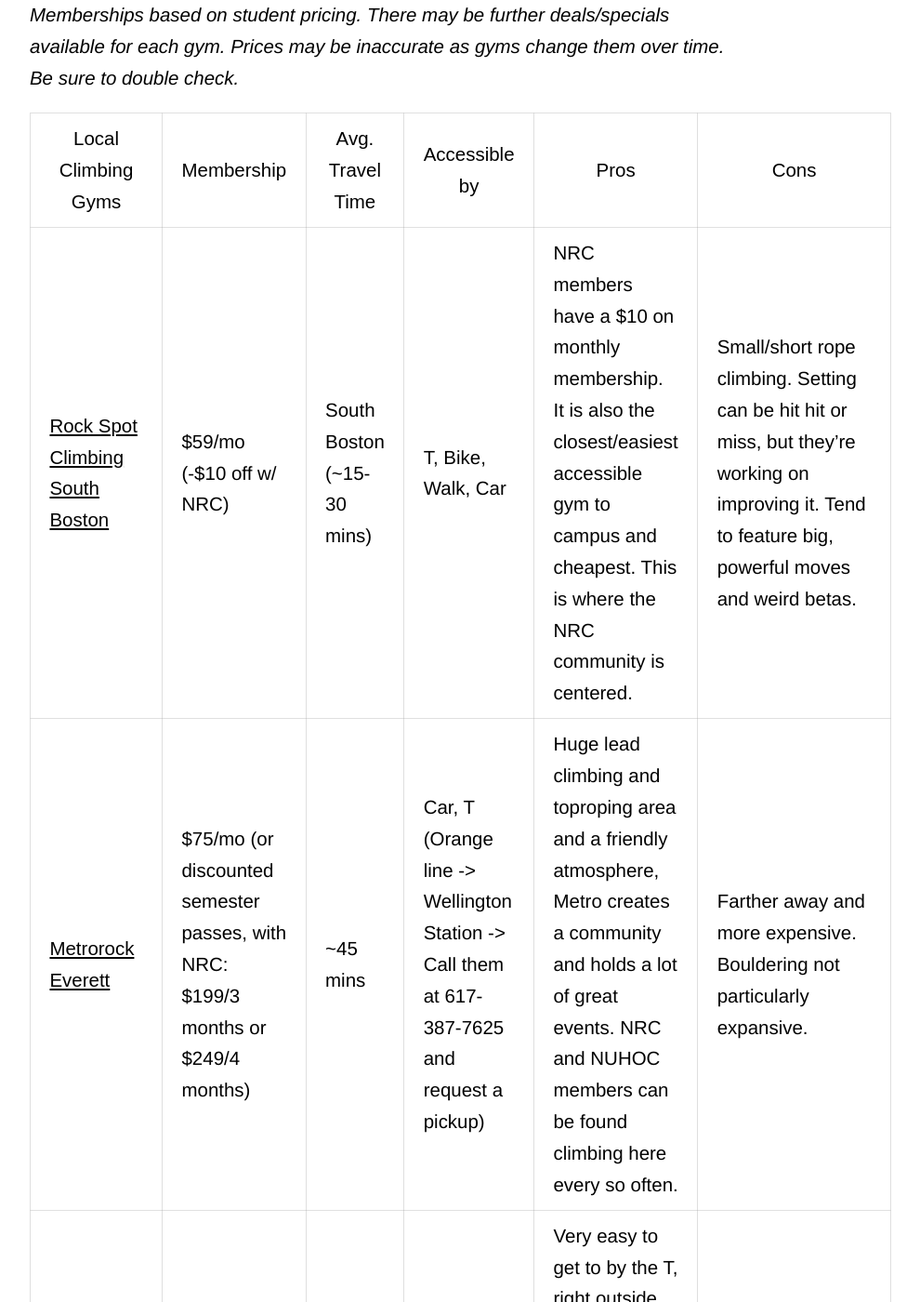
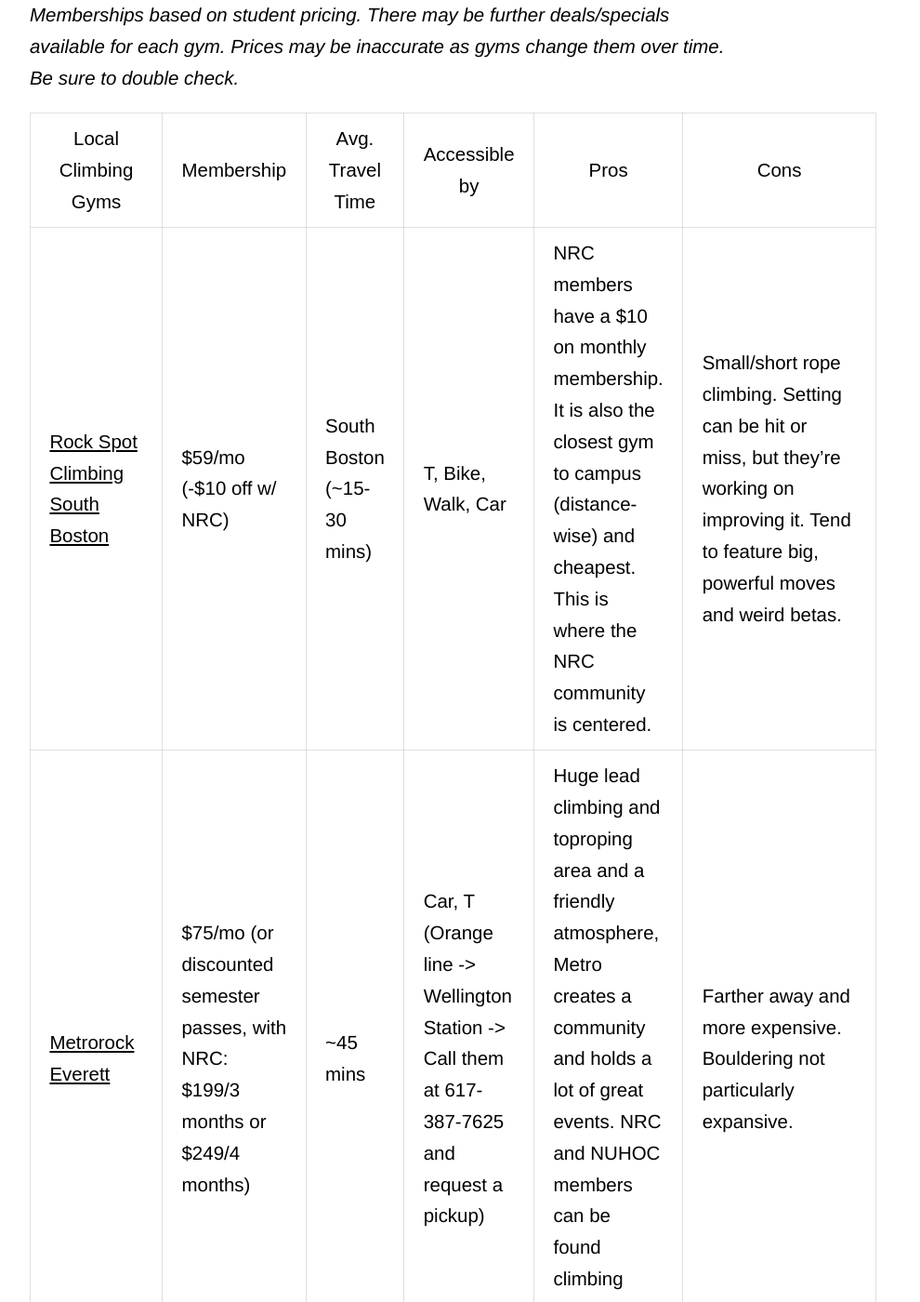
Before and after one commit to NortheasternClimbing/northeasternclimbing.github.io, a Jekyll site: the page built from nrc/wiki/gyms.md, in a window 1280 px wide and 1400 px high, scrolled down 393 px. Shown: the whole window at 93% size, without its empty margins (223-1213 px from the left). Built offline with Jekyll 4.4.1, drawn with Linux system fonts in a browser that asks for light colours; some of the changed text lies outside the part shown.

Commit message:
Update gyms.md

```diff
--- a/nrc/wiki/gyms.md
+++ b/nrc/wiki/gyms.md
@@ -7,9 +7,9 @@
 
 Local Climbing Gyms | Membership | Avg. Travel Time | Accessible by | Pros | Cons
 --------------------|------------|------------------|---------------|------|-----
-[Rock Spot Climbing South Boston](http://southboston.rockspotclimbing.com/) | $59/mo (-$10 off w/ NRC) | South Boston (~15-30 mins) | T, Bike, Walk, Car | NRC members have a $10 on monthly membership. It is also the closest/easiest accessible gym to campus and cheapest. This is where the NRC community is centered. | Small/short rope climbing. Setting can be hit hit or miss, but they're working on improving it. Tend to feature big, powerful moves and weird betas.
+[Rock Spot Climbing South Boston](http://southboston.rockspotclimbing.com/) | $59/mo (-$10 off w/ NRC) | South Boston (~15-30 mins) | T, Bike, Walk, Car | NRC members have a $10 on monthly membership. It is also the closest gym to campus (distance-wise) and cheapest. This is where the NRC community is centered. | Small/short rope climbing. Setting can be hit or miss, but they're working on improving it. Tend to feature big, powerful moves and weird betas.
 [Metrorock Everett](https://www.metrorock.com/boston) | $75/mo (or discounted semester passes, with NRC: $199/3 months or $249/4 months) | ~45 mins | Car, T (Orange line -> Wellington Station -> Call them at 617-387-7625 and request a pickup) | Huge lead climbing and toproping area and a friendly atmosphere, Metro creates a community and holds a lot of great events. NRC and NUHOC members can be found climbing here every so often. | Farther away and more expensive. Bouldering not particularly expansive.
-[Central Rock Boston](https://centralrockgym.com/boston/) | $75/mo (-$10 off w/ NRC) | ~15 mins | T | Very easy to get to by the T, right outside the North Station stop. Cool sets, lots of volumes (bouldering only) | Small, and no systems/campus board type of training area.
+[Central Rock Boston](https://centralrockgym.com/boston/) | $75/mo (-$10 off w/ NRC) | ~15 mins | T | Very easy to get to by the T, right outside the North Station stop. Lots of volumes (but bouldering only) | Small, and no systems/campus board type of training area.
 [Central Rock Cambridge](https://centralrockgym.com/cambridge/) | $75/mo (-$10 off w/ NRC) | ~30 mins | Car, T, Bike | Best bouldering gym and great training facility, many pros can be seen training here | Farther away and more expensive.
 [Central Rock Watertown](https://centralrockgym.com/watertown/) | $75/mo (-$10 off w/ NRC) | ~30 mins | Car | Great training, lead, and bouldering make it overall probably the nicest gym in the area | More expensive and difficult/impossible to get to without a car. Less of an NEU community
 [Central Rock Randolph](https://centralrockgym.com/randolph/) | $75/mo (-$10 off w/ NRC) | ~45 mins | Car | Newest gym, brand new walls and training facility, big lead/boulder areas | Very far away, inaccessible by anything other than car
```
